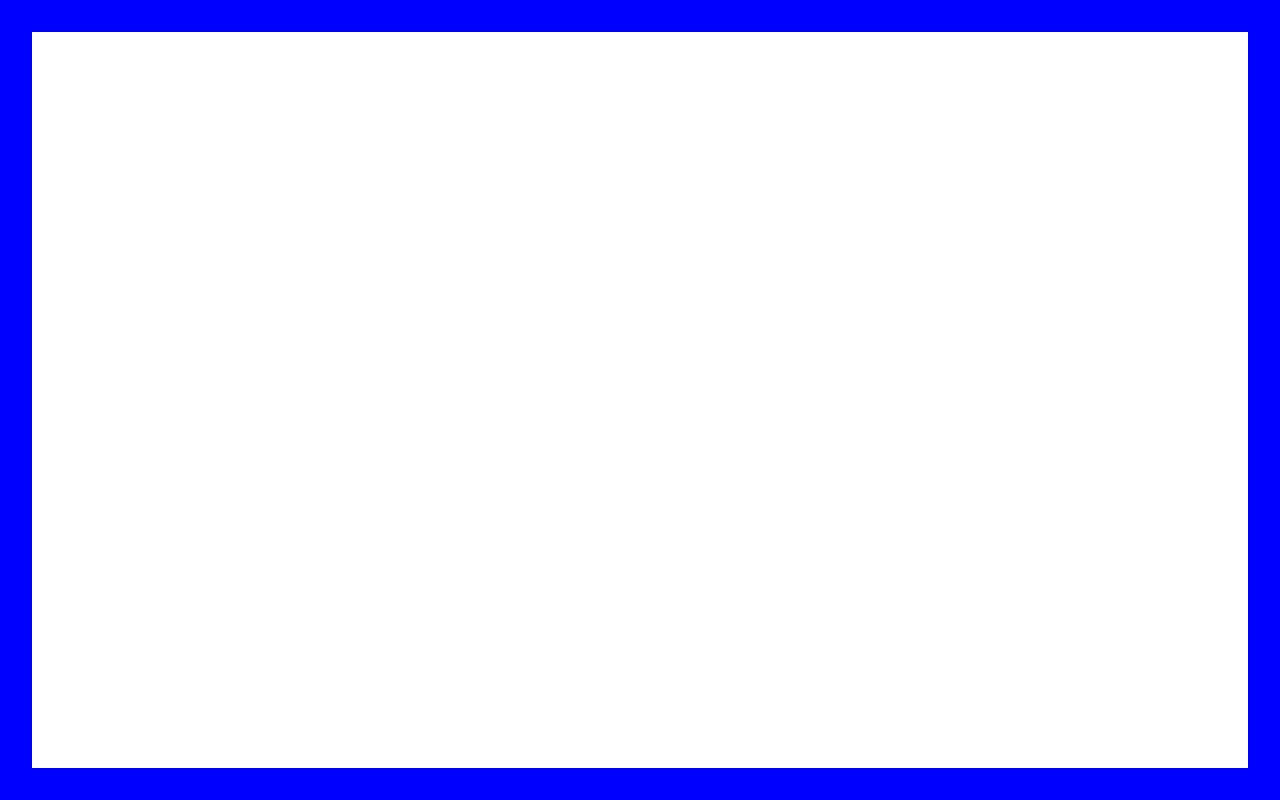
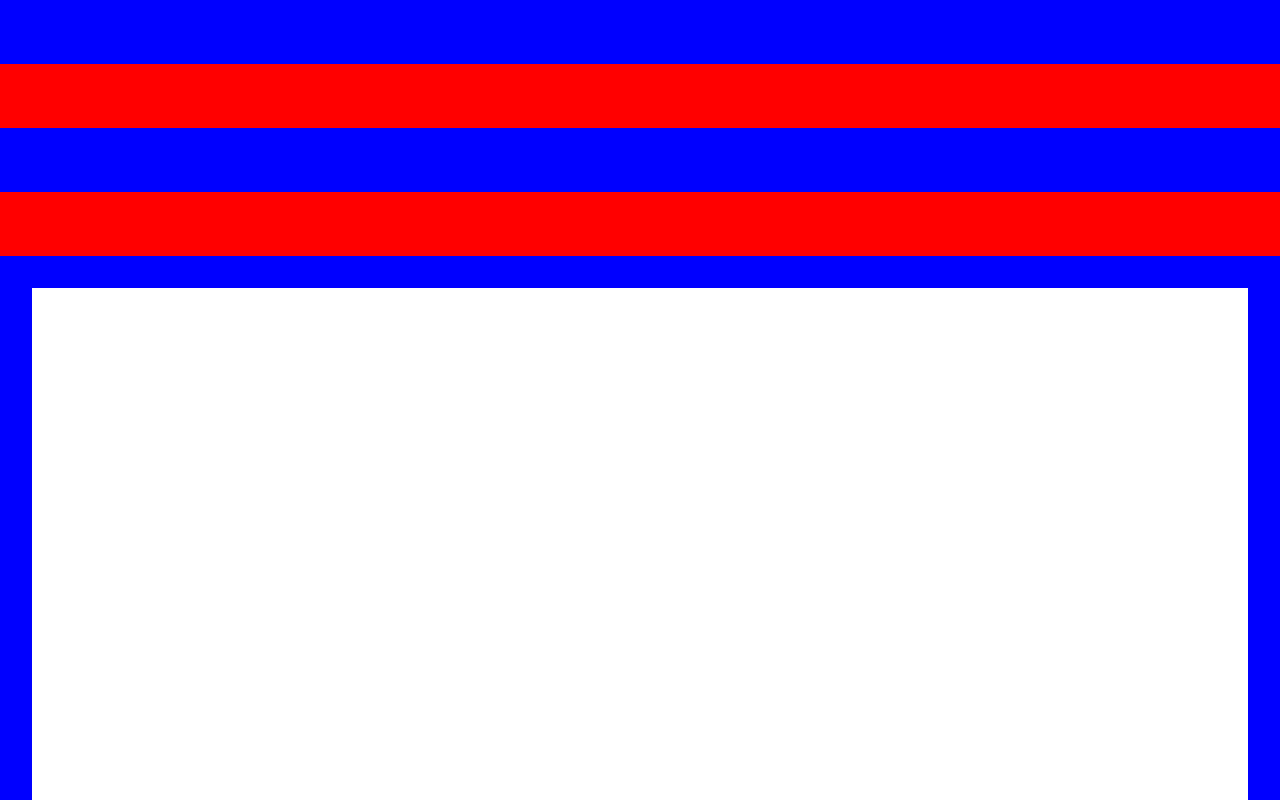
Before and after one commit to moritzebeling/html-experiments, a plain HTML site: page vh-snap.html in a window 1280 px wide. Shown: the top 800 px of the page. Drawn offline with Linux system fonts and the light colour scheme.

Commit message:
try fill-available

```diff
--- a/vh-snap.html
+++ b/vh-snap.html
@@ -16,7 +16,6 @@
         scroll-snap-type: y proximity;
       }
       section {
-        height: 100vh;
         padding: 2rem;
         scroll-snap-align: start;
         background-color: #00f;
@@ -29,7 +28,9 @@
       }
       div {
         background-color: #fff;
-        height: 100%;
+        height: -moz-available;
+        height: -webkit-fill-available;
+        height: fill-available;
       }
     </style>
   </head>
```
